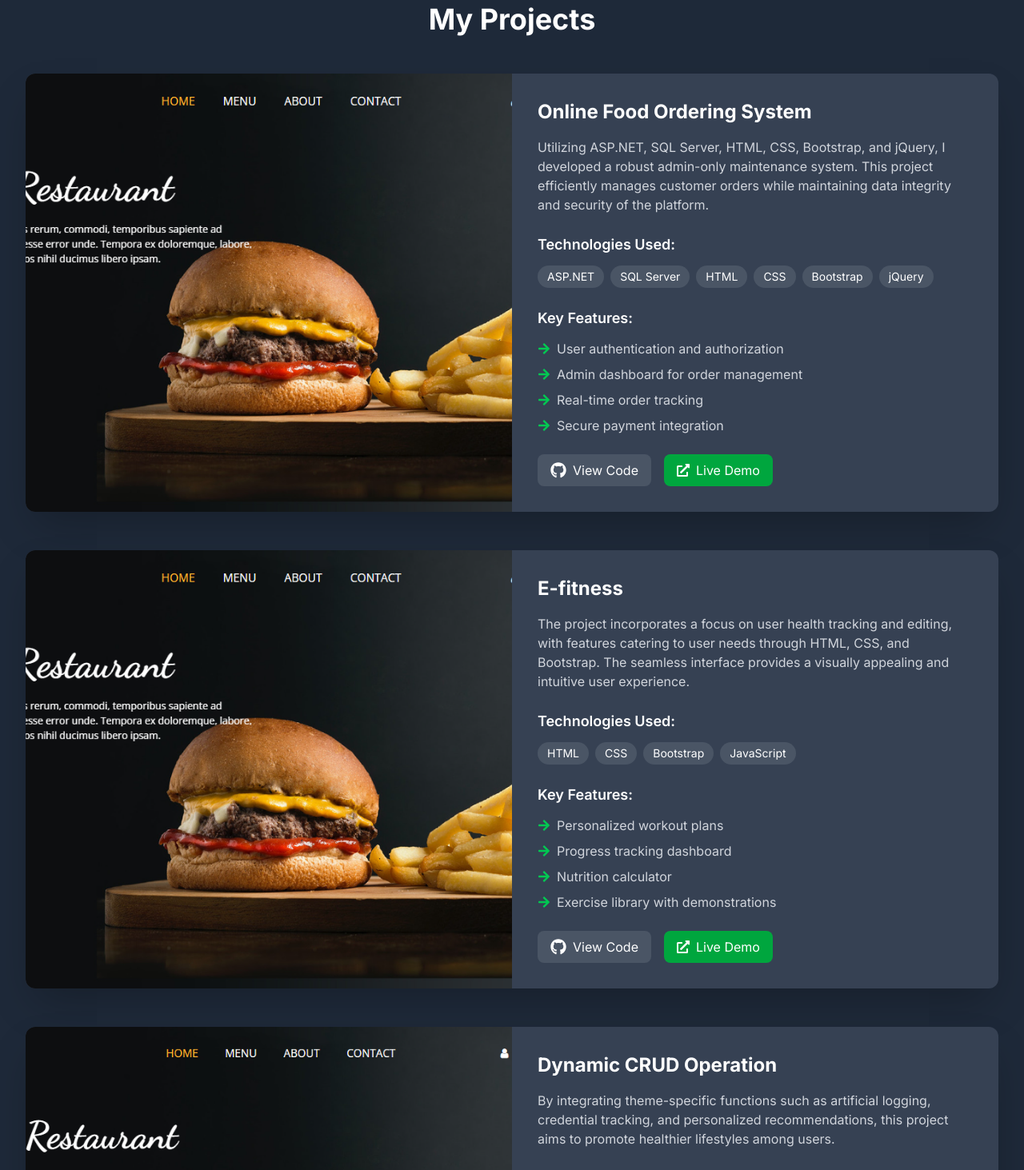
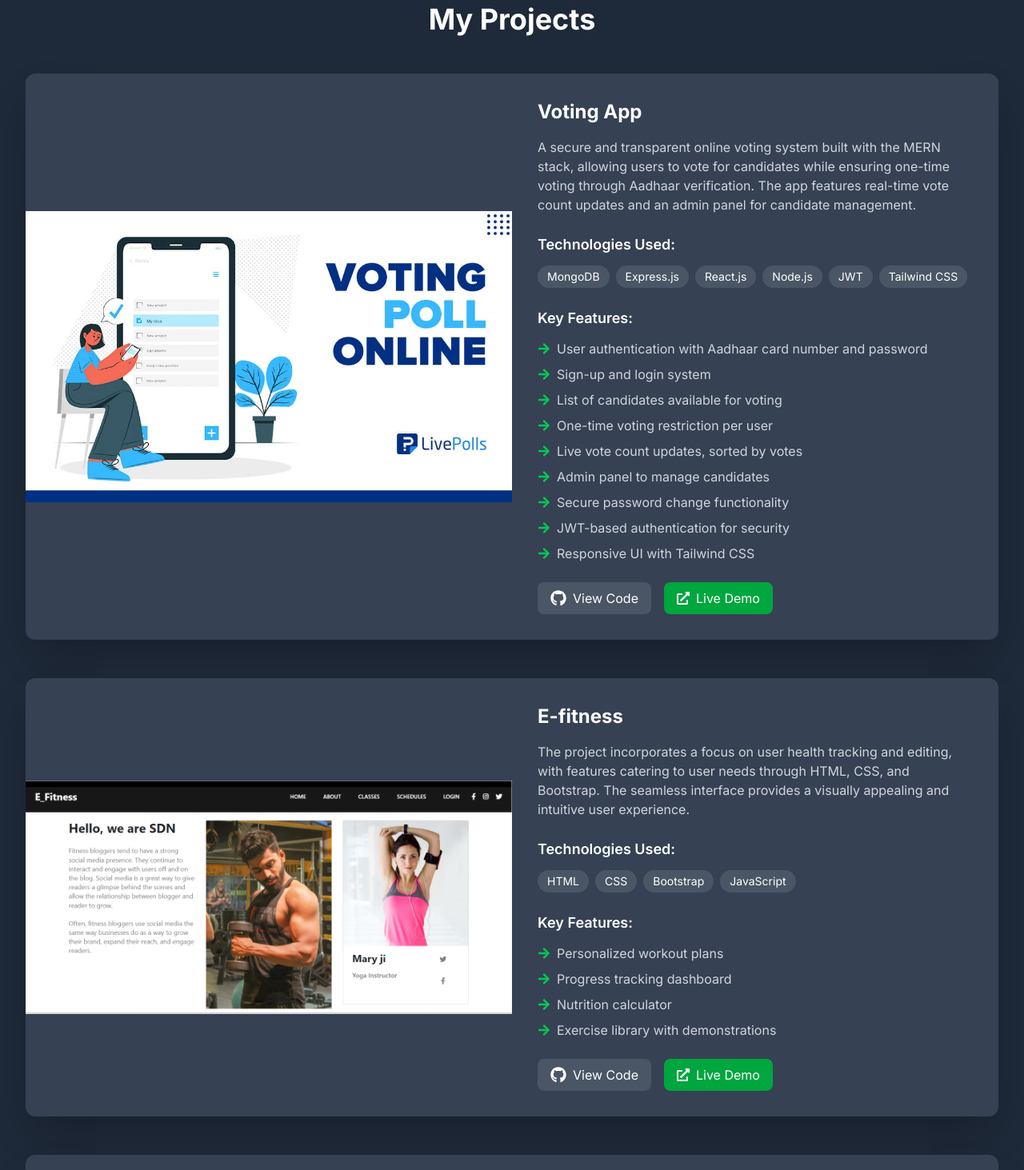
Before and after one commit to Nishi-kanta/Nextjs_Portfolio, a Next.js app: page /projects in a window 1280 px wide. Shown: the part 140-1603 px from the top of the page at 80% size. Built offline with nearby package versions, Linux system fonts and the light colour scheme.

Commit message:
image changes of projects

```diff
--- a/src/app/projects/page.tsx
+++ b/src/app/projects/page.tsx
@@ -3,7 +3,47 @@ import { useState } from "react";
 import Image from "next/image";
 import { FaGithub, FaExternalLinkAlt, FaArrowRight } from "react-icons/fa";
 import image1 from "../../../public/images/project/Food Ordering System.png"
+import image2 from "../../../public/images/project/E-Fitness.png"
+import image3 from "../../../public/images/project/voting-poll-idea.jpg"
+
+
 const projects = [
+  {
+    title: "Voting App",
+    description:
+      "A secure and transparent online voting system built with the MERN stack, allowing users to vote for candidates while ensuring one-time voting through Aadhaar verification. The app features real-time vote count updates and an admin panel for candidate management.",
+    technologies: ["MongoDB", "Express.js", "React.js", "Node.js", "JWT", "Tailwind CSS"],
+    image: image3,
+    github: "https://github.com/Nishi-kanta/Voting_App",
+    demo: "#",
+    features: [
+      "User authentication with Aadhaar card number and password",
+      "Sign-up and login system",
+      "List of candidates available for voting",
+      "One-time voting restriction per user",
+      "Live vote count updates, sorted by votes",
+      "Admin panel to manage candidates",
+      "Secure password change functionality",
+      "JWT-based authentication for security",
+      "Responsive UI with Tailwind CSS",
+    ],
+  },
+
+  {
+    title: "E-fitness",
+    description:
+      "The project incorporates a focus on user health tracking and editing, with features catering to user needs through HTML, CSS, and Bootstrap. The seamless interface provides a visually appealing and intuitive user experience.",
+    technologies: ["HTML", "CSS", "Bootstrap", "JavaScript"],
+    image: image2,
+    github: "https://github.com/Nishi-kanta/E-Fitness",
+    demo: "#",
+    features: [
+      "Personalized workout plans",
+      "Progress tracking dashboard",
+      "Nutrition calculator",
+      "Exercise library with demonstrations",
+    ],
+  },
   {
     title: "Online Food Ordering System",
     description:
@@ -17,7 +57,7 @@ const projects = [
       "jQuery",
     ],
     image: image1,
-    github: "https://github.com/nishikanta01/food-ordering",
+    github: "https://github.com/Nishi-kanta/Food_Ordering_System",
     demo: "#",
     features: [
       "User authentication and authorization",
@@ -25,37 +65,8 @@ const projects = [
       "Real-time order tracking",
       "Secure payment integration",
     ],
-  },
-  {
-    title: "E-fitness",
-    description:
-      "The project incorporates a focus on user health tracking and editing, with features catering to user needs through HTML, CSS, and Bootstrap. The seamless interface provides a visually appealing and intuitive user experience.",
-    technologies: ["HTML", "CSS", "Bootstrap", "JavaScript"],
-    image: image1,
-    github: "https://github.com/nishikanta01/e-fitness",
-    demo: "#",
-    features: [
-      "Personalized workout plans",
-      "Progress tracking dashboard",
-      "Nutrition calculator",
-      "Exercise library with demonstrations",
-    ],
-  },
-  {
-    title: "Dynamic CRUD Operation",
-    description:
-      "By integrating theme-specific functions such as artificial logging, credential tracking, and personalized recommendations, this project aims to promote healthier lifestyles among users.",
-    technologies: ["SQL Server", "ASP.NET MVC", "C#", "CSS"],
-    image: image1,
-    github: "https://github.com/nishikanta01/crud-app",
-    demo: "#",
-    features: [
-      "Real-time data synchronization",
-      "Advanced filtering and sorting",
-      "Data visualization dashboard",
-      "Audit logging system",
-    ],
-  },
+  }
+
 ];
 
 export default function Projects() {
@@ -79,7 +90,7 @@ export default function Projects() {
                     src={project.image}
                     alt={project.title}
                     fill
-                    className="object-cover"
+                    className="object-contain"
                   />
                 </div>
 
--- a/src/components/Navbar.tsx
+++ b/src/components/Navbar.tsx
@@ -4,6 +4,8 @@ import Image from "next/image";
 import Link from "next/link";
 import { HiMenu, HiX } from "react-icons/hi";
 import logo from "../../public/images/logo.png"
+import { useRouter } from "next/navigation";
+
 const Navbar = () => {
   const [isOpen, setIsOpen] = useState(false);
 
@@ -14,13 +16,13 @@ const Navbar = () => {
     { label: "Skills", href: "/skills" },
     { label: "Contact", href: "/contact" },
   ];
-
+  const route=useRouter();
   return (
     <nav className="bg-gray-800 text-white fixed w-full z-50">
       <div className="max-w-7xl mx-auto px-4 sm:px-6 lg:px-8">
         <div className="flex items-center justify-between h-16">
           <div className="flex items-center">
-            <div className="flex-shrink-0">
+            <div className="flex-shrink-0" onClick={()=>route.push("/")}>
               <Image
                 src={logo}
                 alt="Profile"
```
Also changed, not shown: public/images/project/E-Fitness.png (added), public/images/project/voting-poll-idea.jpg (added).
